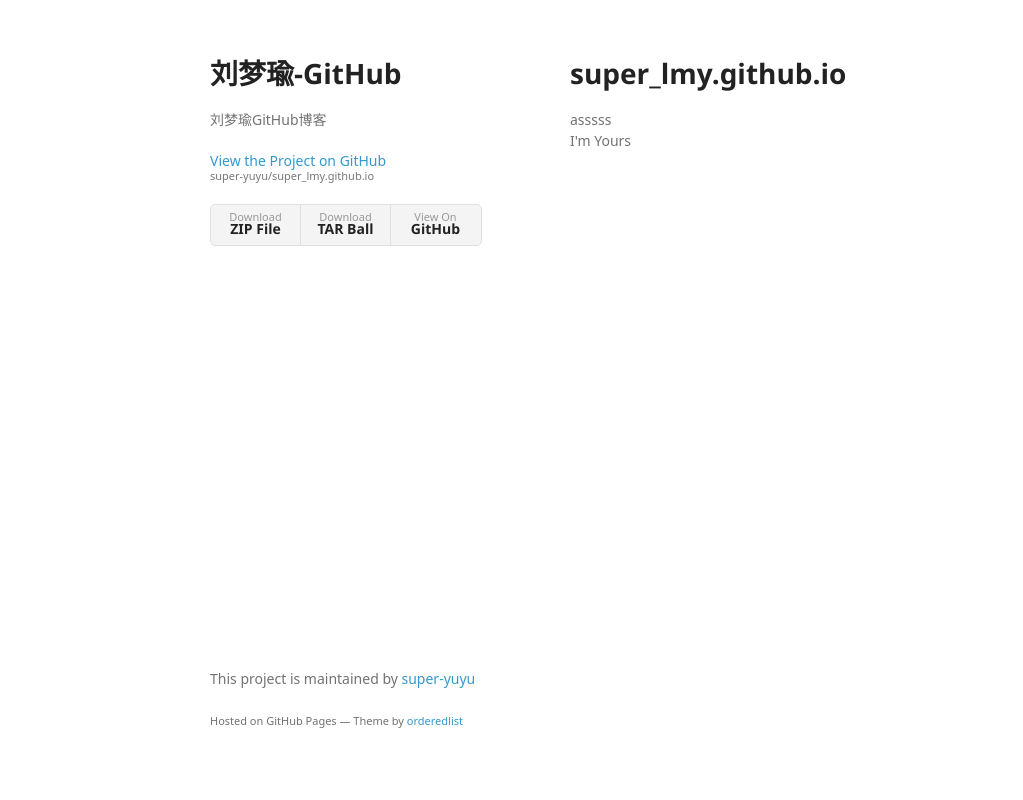
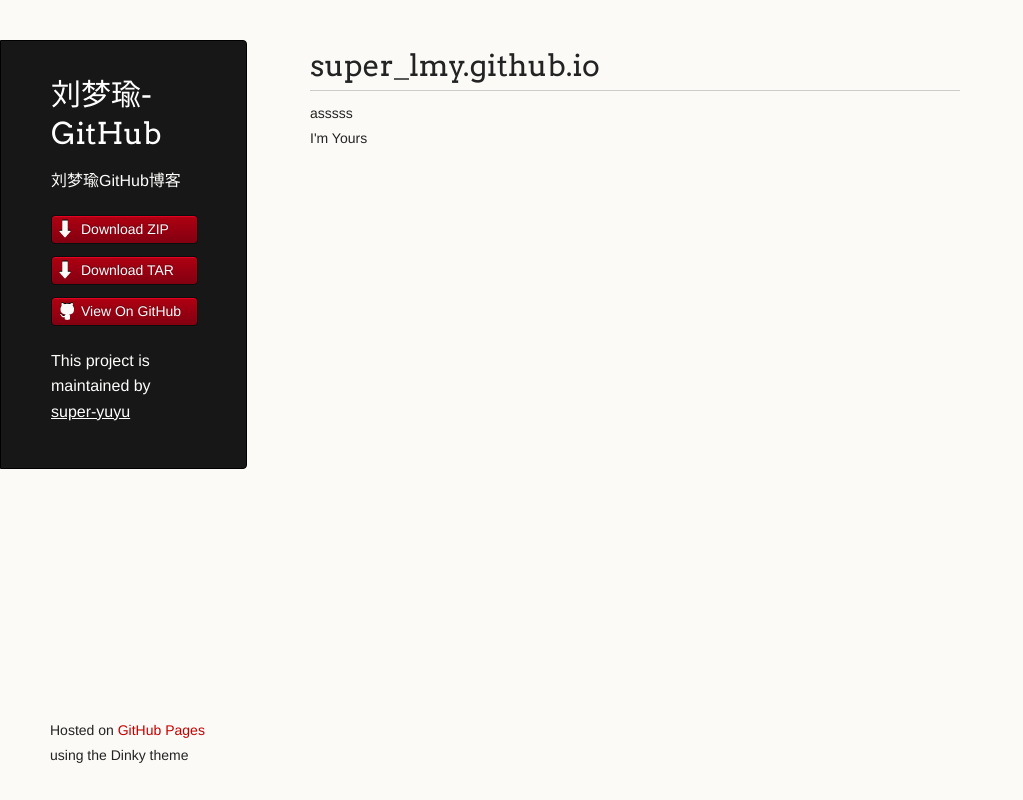
Before and after one commit to super-yuyu/super-yuyu.github.io, a plain HTML site: page index.html in a window 1280 px wide. Shown: the whole page, without its empty margins (0-1023 px from the left). Drawn offline with Linux system fonts and the light colour scheme; a web font is replaced by a local one.

Commit message:
Create gh-pages branch via GitHub

```diff
--- a/index.html
+++ b/index.html
@@ -7,7 +7,8 @@
 
     <link rel="stylesheet" href="stylesheets/styles.css">
     <link rel="stylesheet" href="stylesheets/github-light.css">
-    <meta name="viewport" content="width=device-width">
+    <script src="javascripts/scale.fix.js"></script>
+    <meta name="viewport" content="width=device-width, initial-scale=1, user-scalable=no">
     <!--[if lt IE 9]>
     <script src="//html5shiv.googlecode.com/svn/trunk/html5.js"></script>
     <![endif]-->
@@ -15,17 +16,18 @@
   <body>
     <div class="wrapper">
       <header>
-        <h1>刘梦瑜-GitHub</h1>
-        <p>刘梦瑜GitHub博客</p>
+        <h1 class="header">刘梦瑜-GitHub</h1>
+        <p class="header">刘梦瑜GitHub博客</p>
 
-        <p class="view"><a href="https://github.com/super-yuyu/super_lmy.github.io">View the Project on GitHub <small>super-yuyu/super_lmy.github.io</small></a></p>
+        <ul>
+          <li class="download"><a class="buttons" href="https://github.com/super-yuyu/super_lmy.github.io/zipball/master">Download ZIP</a></li>
+          <li class="download"><a class="buttons" href="https://github.com/super-yuyu/super_lmy.github.io/tarball/master">Download TAR</a></li>
+          <li><a class="buttons github" href="https://github.com/super-yuyu/super_lmy.github.io">View On GitHub</a></li>
+        </ul>
+
+        <p class="header">This project is maintained by <a class="header name" href="https://github.com/super-yuyu">super-yuyu</a></p>
 
 
-        <ul>
-          <li><a href="https://github.com/super-yuyu/super_lmy.github.io/zipball/master">Download <strong>ZIP File</strong></a></li>
-          <li><a href="https://github.com/super-yuyu/super_lmy.github.io/tarball/master">Download <strong>TAR Ball</strong></a></li>
-          <li><a href="https://github.com/super-yuyu/super_lmy.github.io">View On <strong>GitHub</strong></a></li>
-        </ul>
       </header>
       <section>
         <h1>
@@ -36,11 +38,10 @@
 <p>I'm Yours</p>
       </section>
       <footer>
-        <p>This project is maintained by <a href="https://github.com/super-yuyu">super-yuyu</a></p>
-        <p><small>Hosted on GitHub Pages &mdash; Theme by <a href="https://github.com/orderedlist">orderedlist</a></small></p>
+        <p><small>Hosted on <a href="https://pages.github.com">GitHub Pages</a> using the Dinky theme</small></p>
       </footer>
     </div>
-    <script src="javascripts/scale.fix.js"></script>
+    <!--[if !IE]><script>fixScale(document);</script><![endif]-->
 
   </body>
 </html>
--- a/stylesheets/styles.css
+++ b/stylesheets/styles.css
@@ -1,251 +1,338 @@
-@font-face {
-  font-family: 'Noto Sans';
-  font-weight: 400;
-  font-style: normal;
-  src: url('../fonts/Noto-Sans-regular/Noto-Sans-regular.eot');
-  src: url('../fonts/Noto-Sans-regular/Noto-Sans-regular.eot?#iefix') format('embedded-opentype'),
-       local('Noto Sans'),
-       local('Noto-Sans-regular'),
-       url('../fonts/Noto-Sans-regular/Noto-Sans-regular.woff2') format('woff2'),
-       url('../fonts/Noto-Sans-regular/Noto-Sans-regular.woff') format('woff'),
-       url('../fonts/Noto-Sans-regular/Noto-Sans-regular.ttf') format('truetype'),
-       url('../fonts/Noto-Sans-regular/Noto-Sans-regular.svg#NotoSans') format('svg');
+@import url(https://fonts.googleapis.com/css?family=Arvo:400,700,400italic);
+
+/* MeyerWeb Reset */
+
+html, body, div, span, applet, object, iframe,
+h1, h2, h3, h4, h5, h6, p, blockquote, pre,
+a, abbr, acronym, address, big, cite, code,
+del, dfn, em, img, ins, kbd, q, s, samp,
+small, strike, strong, sub, sup, tt, var,
+b, u, i, center,
+dl, dt, dd, ol, ul, li,
+fieldset, form, label, legend,
+table, caption, tbody, tfoot, thead, tr, th, td,
+article, aside, canvas, details, embed,
+figure, figcaption, footer, header, hgroup,
+menu, nav, output, ruby, section, summary,
+time, mark, audio, video {
+  margin: 0;
+  padding: 0;
+  border: 0;
+  font: inherit;
+  vertical-align: baseline;
 }
 
-@font-face {
-  font-family: 'Noto Sans';
-  font-weight: 700;
-  font-style: normal;
-  src: url('../fonts/Noto-Sans-700/Noto-Sans-700.eot');
-  src: url('../fonts/Noto-Sans-700/Noto-Sans-700.eot?#iefix') format('embedded-opentype'),
-       local('Noto Sans Bold'),
-       local('Noto-Sans-700'),
-       url('../fonts/Noto-Sans-700/Noto-Sans-700.woff2') format('woff2'),
-       url('../fonts/Noto-Sans-700/Noto-Sans-700.woff') format('woff'),
-       url('../fonts/Noto-Sans-700/Noto-Sans-700.ttf') format('truetype'),
-       url('../fonts/Noto-Sans-700/Noto-Sans-700.svg#NotoSans') format('svg');
-}
 
-@font-face {
-  font-family: 'Noto Sans';
-  font-weight: 400;
-  font-style: italic;
-  src: url('../fonts/Noto-Sans-italic/Noto-Sans-italic.eot');
-  src: url('../fonts/Noto-Sans-italic/Noto-Sans-italic.eot?#iefix') format('embedded-opentype'),
-       local('Noto Sans Italic'),
-       local('Noto-Sans-italic'),
-       url('../fonts/Noto-Sans-italic/Noto-Sans-italic.woff2') format('woff2'),
-       url('../fonts/Noto-Sans-italic/Noto-Sans-italic.woff') format('woff'),
-       url('../fonts/Noto-Sans-italic/Noto-Sans-italic.ttf') format('truetype'),
-       url('../fonts/Noto-Sans-italic/Noto-Sans-italic.svg#NotoSans') format('svg');
-}
-
-@font-face {
-  font-family: 'Noto Sans';
-  font-weight: 700;
-  font-style: italic;
-  src: url('../fonts/Noto-Sans-700italic/Noto-Sans-700italic.eot');
-  src: url('../fonts/Noto-Sans-700italic/Noto-Sans-700italic.eot?#iefix') format('embedded-opentype'),
-       local('Noto Sans Bold Italic'),
-       local('Noto-Sans-700italic'),
-       url('../fonts/Noto-Sans-700italic/Noto-Sans-700italic.woff2') format('woff2'),
-       url('../fonts/Noto-Sans-700italic/Noto-Sans-700italic.woff') format('woff'),
-       url('../fonts/Noto-Sans-700italic/Noto-Sans-700italic.ttf') format('truetype'),
-       url('../fonts/Noto-Sans-700italic/Noto-Sans-700italic.svg#NotoSans') format('svg');
-}
+/* Base text styles */
 
 body {
-  background-color: #fff;
-  padding:50px;
-  font: 14px/1.5 "Noto Sans", "Helvetica Neue", Helvetica, Arial, sans-serif;
-  color:#727272;
-  font-weight:400;
+  padding:10px 50px 0 0;
+  font-family:"Helvetica Neue", Helvetica, Arial, sans-serif;
+	font-size: 14px;
+	color: #232323;
+	background-color: #FBFAF7;
+	margin: 0;
+	line-height: 1.8em;
+	-webkit-font-smoothing: antialiased;
+
 }
 
 h1, h2, h3, h4, h5, h6 {
-  color:#222;
-  margin:0 0 20px;
+  color:#232323;
+  margin:36px 0 10px;
 }
 
-p, ul, ol, table, pre, dl {
-  margin:0 0 20px;
+p, ul, ol, table, dl {
+  margin:0 0 22px;
 }
 
 h1, h2, h3 {
-  line-height:1.1;
+	font-family: Arvo, Monaco, serif;
+  line-height:1.3;
+	font-weight: normal;
+}
+
+h1,h2, h3 {
+	display: block;
+	border-bottom: 1px solid #ccc;
+	padding-bottom: 5px;
 }
 
 h1 {
-  font-size:28px;
+	font-size: 30px;
 }
 
 h2 {
-  color:#393939;
+	font-size: 24px;
 }
 
-h3, h4, h5, h6 {
-  color:#494949;
+h3 {
+	font-size: 18px;
+}
+
+h4, h5, h6 {
+	font-family: Arvo, Monaco, serif;
+	font-weight: 700;
 }
 
 a {
-  color:#39c;
+  color:#C30000;
+  font-weight:200;
   text-decoration:none;
 }
 
 a:hover {
-  color:#069;
+	text-decoration: underline;
 }
 
 a small {
-  font-size:11px;
-  color:#777;
-  margin-top:-0.3em;
-  display:block;
+	font-size: 12px;
 }
 
-a:hover small {
-  color:#777;
+em {
+	font-style: italic;
 }
 
-.wrapper {
-  width:860px;
-  margin:0 auto;
+strong {
+  font-weight:700;
+}
+
+ul {
+  list-style-position: inside;
+  list-style: disc;
+  padding-left: 25px;
+}
+
+ol {
+  list-style-position: inside;
+  list-style: decimal;
+  padding-left: 25px;
 }
 
 blockquote {
-  border-left:1px solid #e5e5e5;
-  margin:0;
-  padding:0 0 0 20px;
-  font-style:italic;
+  margin: 0;
+  padding: 0 0 0 20px;
+  font-style: italic;
 }
 
+dl, dt, dd, dl p {
+	font-color: #444;
+}
+
+dl dt {
+  font-weight: bold;
+}
+
+dl dd {
+  padding-left: 20px;
+  font-style: italic;
+}
+
+dl p {
+  padding-left: 20px;
+  font-style: italic;
+}
+
+hr {
+  border:0;
+  background:#ccc;
+  height:1px;
+  margin:0 0 24px;
+}
+
+/* Images */
+
+img {
+  position: relative;
+  margin: 0 auto;
+  max-width: 650px;
+  padding: 5px;
+  margin: 10px 0 32px 0;
+  border: 1px solid #ccc;
+}
+
+p img {
+  display: inline;
+  margin: 0;
+  padding: 0;
+  vertical-align: middle;
+  text-align: center;
+  border: none;
+}
+
+/* Code blocks */
+
 code, pre {
-  font-family:Monaco, Bitstream Vera Sans Mono, Lucida Console, Terminal, Consolas, Liberation Mono, DejaVu Sans Mono, Courier New, monospace;
-  color:#333;
-  font-size:12px;
+	font-family: Monaco, "Bitstream Vera Sans Mono", "Lucida Console", Terminal, monospace;
+  color:#000;
+  font-size:14px;
 }
 
 pre {
-  padding:8px 15px;
-  background: #f8f8f8;
-  border-radius:5px;
-  border:1px solid #e5e5e5;
-  overflow-x: auto;
+	padding: 4px 12px;
+  background: #FDFEFB;
+  border-radius:4px;
+  border:1px solid #D7D8C8;
+  overflow: auto;
+  overflow-y: hidden;
+	margin-bottom: 32px;
+}
+
+
+/* Tables */
+
+table {
+  width:100%;
 }
 
 table {
-  width:100%;
-  border-collapse:collapse;
+  border: 1px solid #ccc;
+  margin-bottom: 32px;
+  text-align: left;
+ }
+
+th {
+  font-family: 'Arvo', Helvetica, Arial, sans-serif;
+	font-size: 18px;
+	font-weight: normal;
+  padding: 10px;
+  background: #232323;
+  color: #FDFEFB;
+ }
+
+td {
+  padding: 10px;
+	background: #ccc;
+ }
+
+
+/* Wrapper */
+.wrapper {
+  width:960px;
 }
 
-th, td {
-  text-align:left;
-  padding:5px 10px;
-  border-bottom:1px solid #e5e5e5;
+
+/* Header */
+
+header {
+	background-color: #171717;
+	color: #FDFDFB;
+  width:170px;
+  float:left;
+  position:fixed;
+	border: 1px solid #000;
+	-webkit-border-top-right-radius: 4px;
+	-webkit-border-bottom-right-radius: 4px;
+	-moz-border-radius-topright: 4px;
+	-moz-border-radius-bottomright: 4px;
+	border-top-right-radius: 4px;
+	border-bottom-right-radius: 4px;
+	padding: 34px 25px 22px 50px;
+	margin: 30px 25px 0 0;
+	-webkit-font-smoothing: antialiased;
 }
 
-dt {
-  color:#444;
-  font-weight:700;
+p.header {
+	font-size: 16px;
 }
 
-th {
-  color:#444;
+h1.header {
+	font-family: Arvo, sans-serif;
+	font-size: 30px;
+	font-weight: 300;
+	line-height: 1.3em;
+	border-bottom: none;
+	margin-top: 0;
 }
 
-img {
-  max-width:100%;
+
+h1.header, a.header, a.name, header a{
+	color: #fff;
 }
 
-header {
-  width:270px;
-  float:left;
-  position:fixed;
-  -webkit-font-smoothing:subpixel-antialiased;
+a.header {
+	text-decoration: underline;
+}
+
+a.name {
+	white-space: nowrap;
 }
 
 header ul {
   list-style:none;
-  height:40px;
   padding:0;
-  background: #f4f4f4;
-  border-radius:5px;
-  border:1px solid #e0e0e0;
-  width:270px;
 }
 
 header li {
-  width:89px;
-  float:left;
-  border-right:1px solid #e0e0e0;
-  height:40px;
+	list-style-type: none;
+  width:132px;
+  height:15px;
+	margin-bottom: 12px;
+	line-height: 1em;
+	padding: 6px 6px 6px 7px;
+
+	background: #AF0011;
+	background: -moz-linear-gradient(top, #AF0011 0%, #820011 100%);
+  background: -webkit-gradient(linear, left top, left bottom, color-stop(0%,#f8f8f8), color-stop(100%,#dddddd));
+  background: -webkit-linear-gradient(top, #AF0011 0%,#820011 100%);
+  background: -o-linear-gradient(top, #AF0011 0%,#820011 100%);
+  background: -ms-linear-gradient(top, #AF0011 0%,#820011 100%);
+  background: linear-gradient(top, #AF0011 0%,#820011 100%);
+
+	border-radius:4px;
+  border:1px solid #0D0D0D;
+
+	-webkit-box-shadow: inset 0px 1px 1px 0 rgba(233,2,38, 1);
+	box-shadow: inset 0px 1px 1px 0 rgba(233,2,38, 1);
+
 }
 
-header li:first-child a {
-  border-radius:5px 0 0 5px;
+header li:hover {
+	background: #C3001D;
+	background: -moz-linear-gradient(top, #C3001D 0%, #950119 100%);
+  background: -webkit-gradient(linear, left top, left bottom, color-stop(0%,#f8f8f8), color-stop(100%,#dddddd));
+  background: -webkit-linear-gradient(top, #C3001D 0%,#950119 100%);
+  background: -o-linear-gradient(top, #C3001D 0%,#950119 100%);
+  background: -ms-linear-gradient(top, #C3001D 0%,#950119 100%);
+  background: linear-gradient(top, #C3001D 0%,#950119 100%);
 }
 
-header li:last-child a {
-  border-radius:0 5px 5px 0;
+a.buttons {
+	-webkit-font-smoothing: antialiased;
+	background: url(../images/arrow-down.png) no-repeat;
+	font-weight: normal;
+	text-shadow: rgba(0, 0, 0, 0.4) 0 -1px 0;
+	padding: 2px 2px 2px 22px;
+	height: 30px;
 }
 
-header ul a {
-  line-height:1;
-  font-size:11px;
-  color:#999;
-  display:block;
-  text-align:center;
-  padding-top:6px;
-  height:34px;
+a.github {
+	background: url(../images/octocat-small.png) no-repeat 1px;
 }
 
-header ul a:hover {
-  color:#999;
+a.buttons:hover {
+	color: #fff;
+	text-decoration: none;
 }
 
-header ul a:active {
-  background-color:#f0f0f0;
-}
 
-strong {
-  color:#222;
-  font-weight:700;
-}
-
-header ul li + li + li {
-  border-right:none;
-  width:89px;
-}
-
-header ul a strong {
-  font-size:14px;
-  display:block;
-  color:#222;
-}
+/* Section - for main page content */
 
 section {
-  width:500px;
+  width:650px;
   float:right;
   padding-bottom:50px;
 }
 
-small {
-  font-size:11px;
-}
 
-hr {
-  border:0;
-  background:#e5e5e5;
-  height:1px;
-  margin:0 0 20px;
-}
+/* Footer */
 
 footer {
-  width:270px;
+  width:170px;
   float:left;
   position:fixed;
-  bottom:50px;
-  -webkit-font-smoothing:subpixel-antialiased;
+  bottom:10px;
+	padding-left: 50px;
 }
 
 @media print, screen and (max-width: 960px) {
@@ -261,14 +348,18 @@ footer {
     width:auto;
   }
 
+	footer {
+		border-top: 1px solid #ccc;
+		margin:0 84px 0 50px;
+		padding:0;
+	}
+
   header {
     padding-right:320px;
   }
 
   section {
-    border:1px solid #e5e5e5;
-    border-width:1px 0;
-    padding:20px 0;
+    padding:20px 84px 20px 50px;
     margin:0 0 20px;
   }
 
@@ -278,8 +369,8 @@ footer {
 
   header ul {
     position:absolute;
-    right:50px;
-    top:52px;
+    right:130px;
+    top:84px;
   }
 }
 
@@ -289,30 +380,38 @@ footer {
   }
 
   header {
-    padding:0;
+    padding:10px 20px 0;
+		margin-right: 0;
   }
+
+	section {
+    padding:10px 0 10px 20px;
+    margin:0 0 30px;
+  }
+
+	footer {
+		margin: 0 0 0 30px;
+	}
 
   header ul, header p.view {
     position:static;
   }
-
-  pre, code {
-    word-wrap:normal;
-  }
 }
 
 @media print, screen and (max-width: 480px) {
-  body {
-    padding:15px;
+
+  header ul li.download {
+    display:none;
   }
 
-  header ul {
-    width:99%;
-  }
+	footer {
+		margin: 0 0 0 20px;
+	}
 
-  header li, header ul li + li + li {
-    width:33%;
-  }
+	footer a{
+		display:block;
+	}
+
 }
 
 @media print {
```
Also changed, not shown: javascripts/scale.fix.js (+20 -17 lines), images/arrow-down.png (added), images/octocat-small.png (added).
